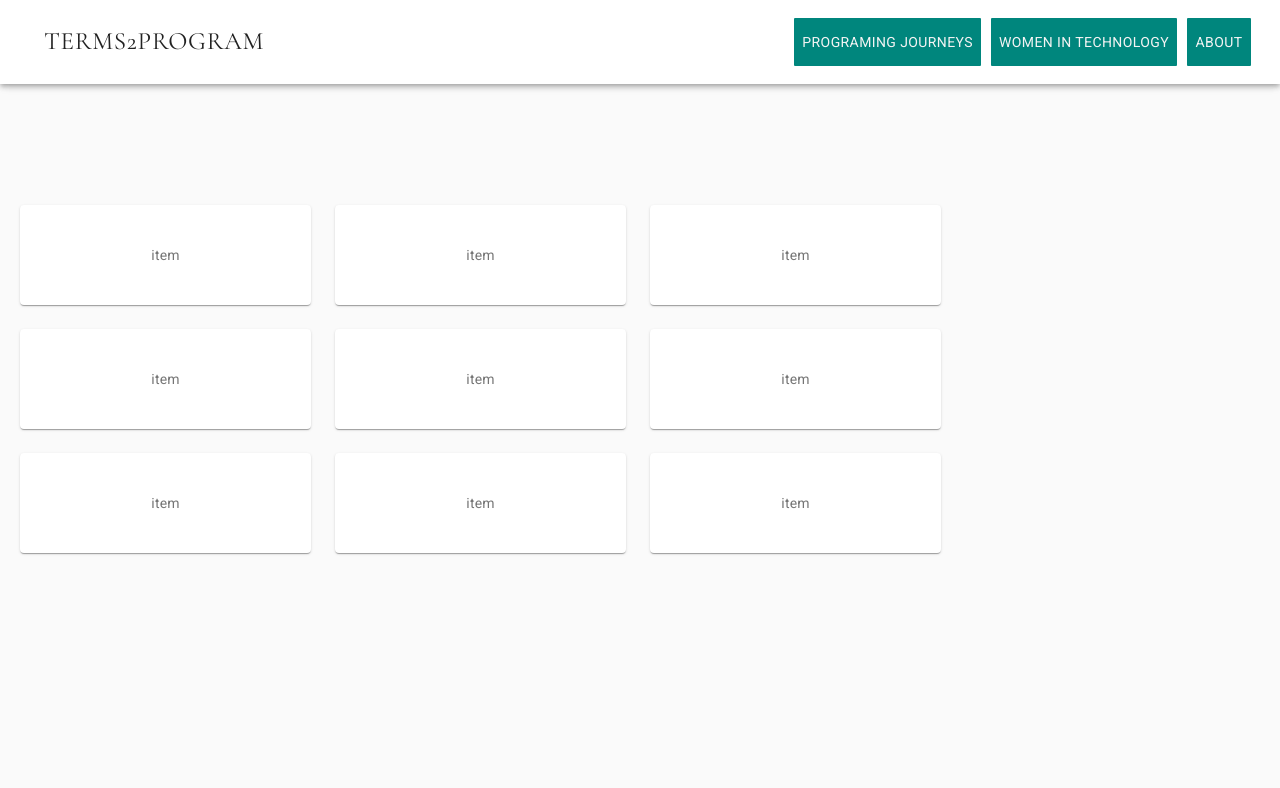
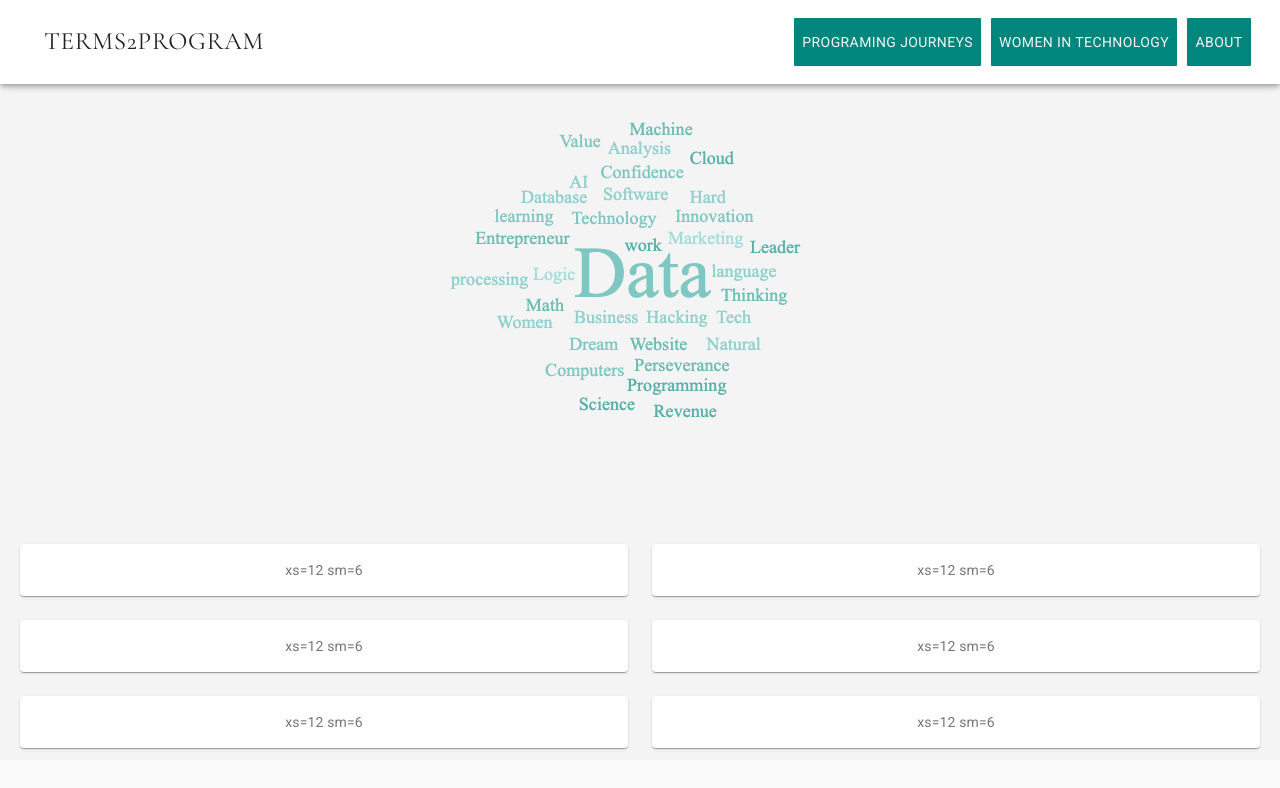
Before and after one commit to kristina-arezina/terms-2-program, a React (Create React App) app: page /women-in-tech in a window 1280 px wide. Shown: the top 788 px of the page. Built offline with nearby package versions, Linux system fonts and the light colour scheme.

Commit message:
the layout for women in tech is good

```diff
--- a/src/components/WomenInTech/Grid.js
+++ b/src/components/WomenInTech/Grid.js
@@ -6,48 +6,39 @@ import Grid from '@material-ui/core/Grid';
 const useStyles = makeStyles(theme => ({
   root: {
     flexGrow: 1,
-    paddingTop:200,
-    paddingLeft: 20
+    marginLeft:20,
+    marginRight:20,
   },
   paper: {
-    padding: theme.spacing(1),
+    padding: theme.spacing(2),
     textAlign: 'center',
     color: theme.palette.text.secondary,
-    padding: 40,
-
   },
 }));
 
-export default function NestedGrid() {
+export default function FullWidthGrid() {
   const classes = useStyles();
-
-  function FormRow() {
-    return (
-      <React.Fragment>
-        <Grid item xs={12} md={3}>
-          <Paper className={classes.paper}>item</Paper>
-        </Grid>
-        <Grid item xs={12} md={3}>
-          <Paper className={classes.paper}>item</Paper>
-        </Grid>
-        <Grid item xs={12} md={3}>
-          <Paper className={classes.paper}>item</Paper>
-        </Grid>
-      </React.Fragment>
-    );
-  }
 
   return (
     <div className={classes.root}>
       <Grid container spacing={3}>
-        <Grid container item xs={12} spacing={3}>
-          <FormRow />
+      <Grid item xs={12} sm={6}>
+        <Paper className={classes.paper}>xs=12 sm=6</Paper>
+      </Grid>
+      <Grid item xs={12} sm={6}>
+        <Paper className={classes.paper}>xs=12 sm=6</Paper>
+      </Grid>
+        <Grid item xs={12} sm={6}>
+          <Paper className={classes.paper}>xs=12 sm=6</Paper>
         </Grid>
-        <Grid container item xs={12} spacing={3}>
-          <FormRow />
+        <Grid item xs={12} sm={6}>
+          <Paper className={classes.paper}>xs=12 sm=6</Paper>
         </Grid>
-        <Grid container item xs={12} spacing={3}>
-          <FormRow />
+        <Grid item xs={12} sm={6}>
+          <Paper className={classes.paper}>xs=12 sm=6</Paper>
+        </Grid>
+        <Grid item xs={12} sm={6}>
+          <Paper className={classes.paper}>xs=12 sm=6</Paper>
         </Grid>
       </Grid>
     </div>
--- /dev/null
+++ b/src/components/WomenInTech/ImageHeader.js
@@ -0,0 +1,32 @@
+import React from 'react';
+import Typography from '@material-ui/core/Typography';
+import WordArt from "./WordArt.png";
+import Grid from '@material-ui/core/Grid';
+import { makeStyles } from '@material-ui/core/styles';
+
+
+const useStyles = makeStyles(theme => ({
+  root: {
+    flexGrow: 1,
+  },
+  paper: {
+    itemAlign:"center",
+    textTransform: 'uppercase',
+    backgroundColor:"#f4f4f4",
+    fontFamily:"courier new",
+  },
+}));
+
+
+export default function ImageHeader() {
+  const classes = useStyles();
+  return (
+    <React.Fragment>
+    <Grid item xs alignItems="center" container justify="center"
+>
+<paper className={classes.paper}><img src={WordArt}></img></paper>
+
+    </Grid>
+    </React.Fragment>
+  );
+}
--- a/src/components/WomenInTech/WomenInTech.js
+++ b/src/components/WomenInTech/WomenInTech.js
@@ -1,21 +1,20 @@
 import React, {Component} from 'react';
 import {Header} from "../Layout/HeaderFooter.js";
-import NestedGrid from "./Grid.js"
+import NestedGrid from "./Grid.js";
+import ImageHeader from "./ImageHeader.js"
+
 
 export class WomenInTech extends Component {
   render(){
     return (
-      <div>
+      <div style={{backgroundColor:"#f4f4f4"}}>
       <Header/>
+      <ImageHeader/>
       <NestedGrid style={{
-          paddingTop:500,
-          paddingBottom:80,
           textAlign:"center",
           textTransform: 'uppercase',
-          backgroundColor:"#f4f4f4",
           fontFamily:"courier new",
       }}/>
-
       </div>
     )
   }
```
Also changed, not shown: src/components/WomenInTech/WordArt.png (added).
